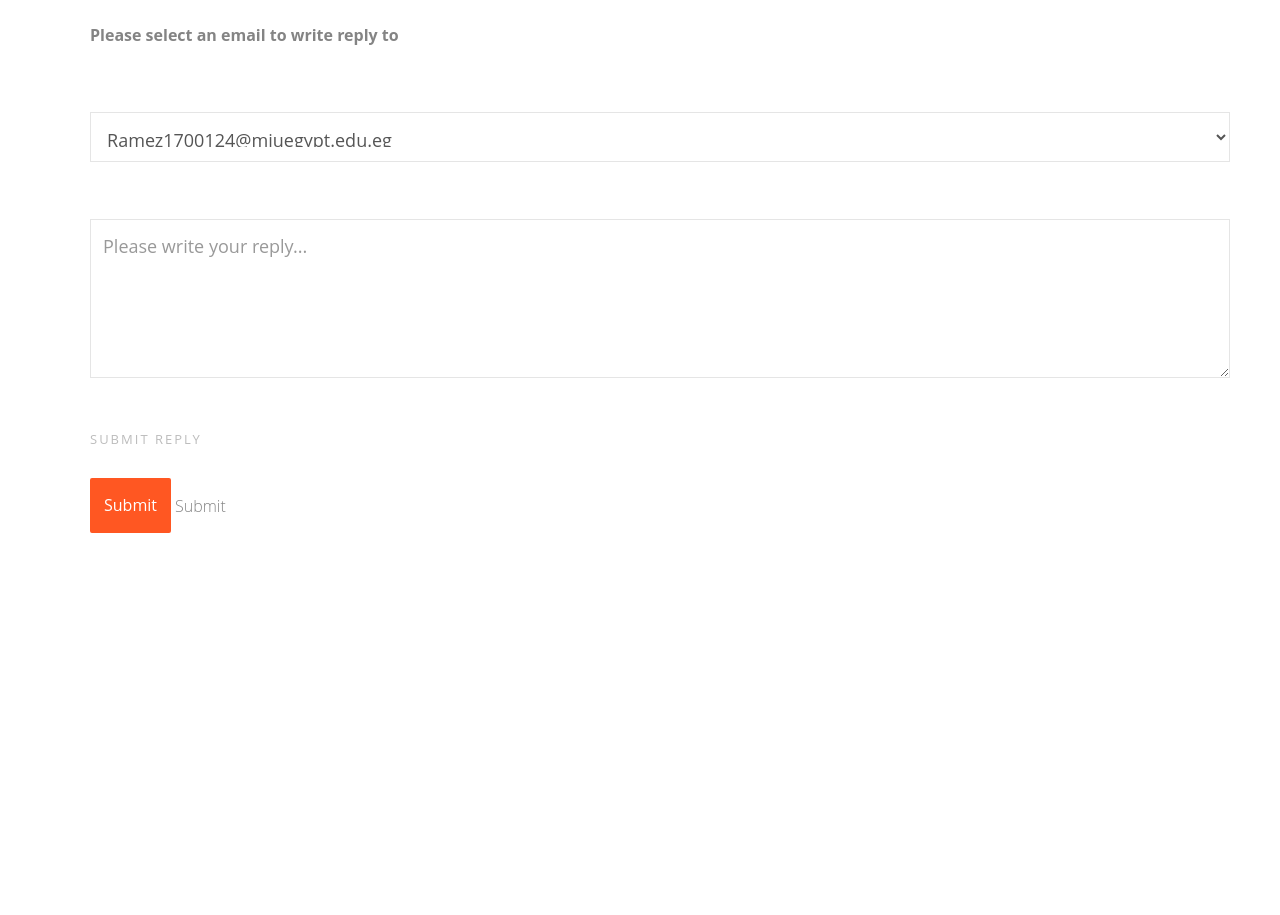
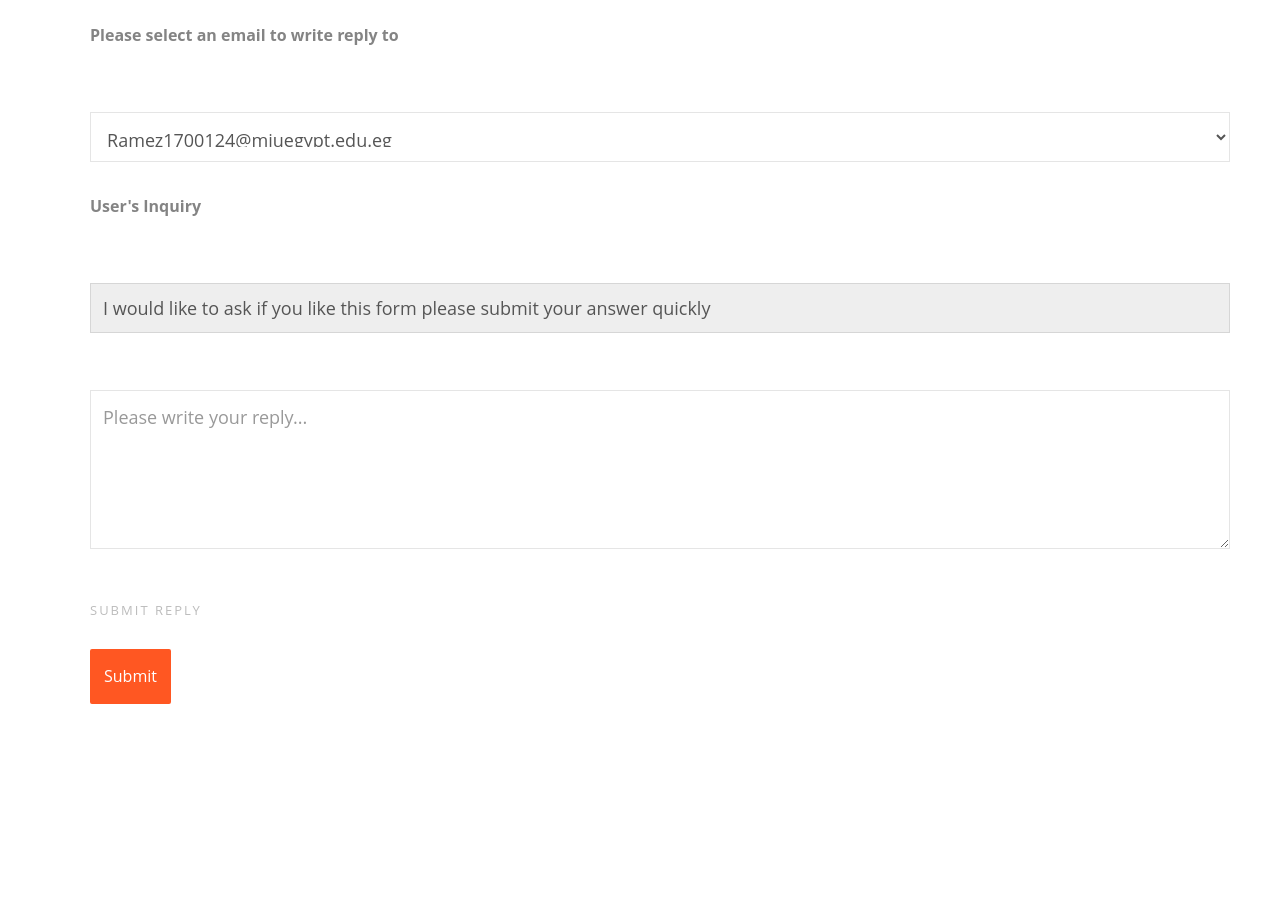
Before and after one commit to Ramez007/Tourism-Project, a PHP site: page /Support.php in a window 1280 px wide. Shown: the part 461-1376 px from the top of the page. Before the commit the page ends 994 px from the top, so only its background shows below. Run offline with PHP 8.4, Linux system fonts and the light colour scheme.

Commit message:
Finalized Inquiry
Finalized Inquiry tab in support.php

```diff
--- a/Support.php
+++ b/Support.php
@@ -98,13 +98,18 @@
                                     </div>
 
                                     <div class="form-group">
+                                    <label for="staticinquiry">User's Inquiry</label>
+                                    <input type="text" readonly class="form-control " id="staticEmail2" value="I would like to ask if you like this form please submit your answer quickly">
+                                    </div>
+
+                                    <div class="form-group">
                                     <textarea class="form-control form-control-lg" id="Reply" placeholder="Please write your reply..." rows="5"cols="20"></textarea>
                                     </div>
 
 									<p class="service-hour">
 										<span>Submit reply</span>
                                     </p>
-                                    <input type="submit" class="btn btn-primary">Submit
+									<button type="submit" class="btn btn-primary mb-2">Submit</button>
                                     </form>
 								</div>
 							</div>
```
